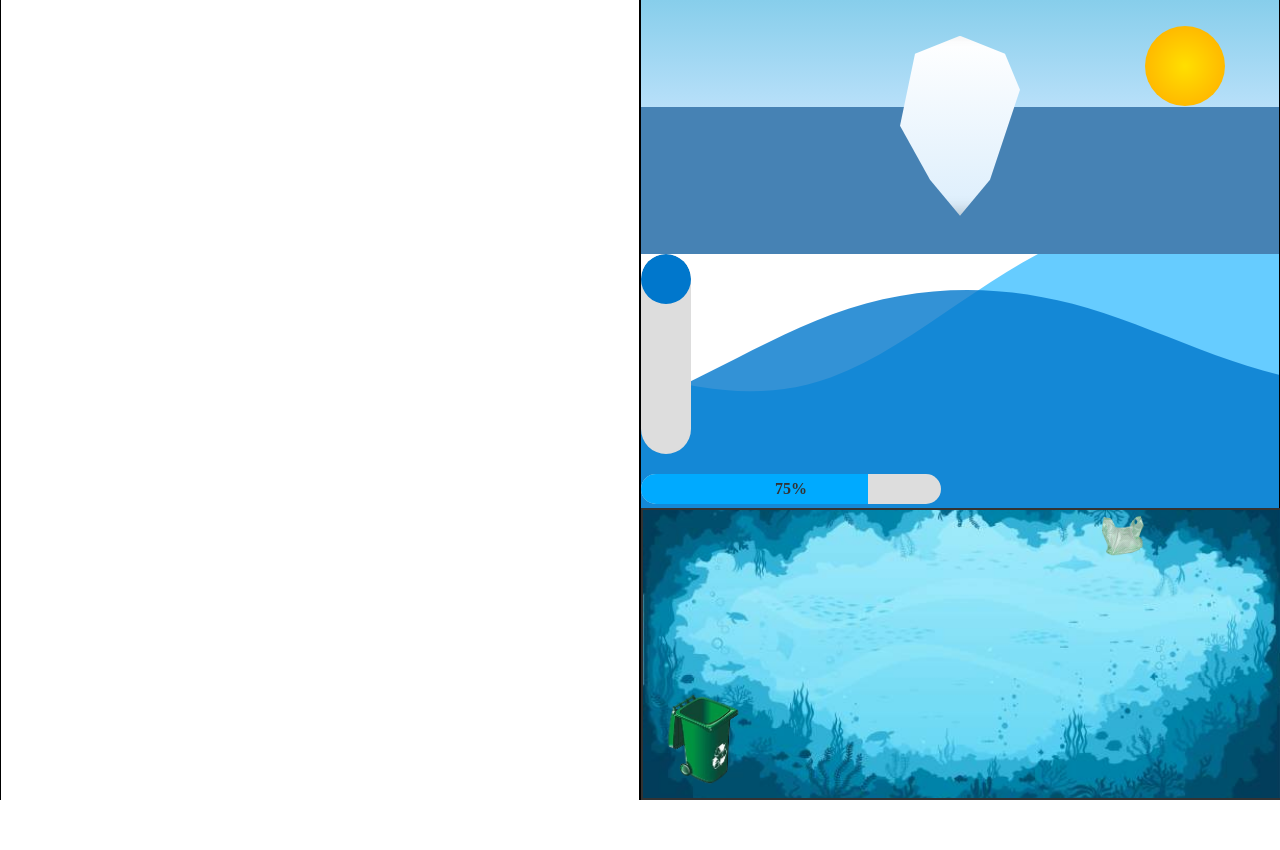
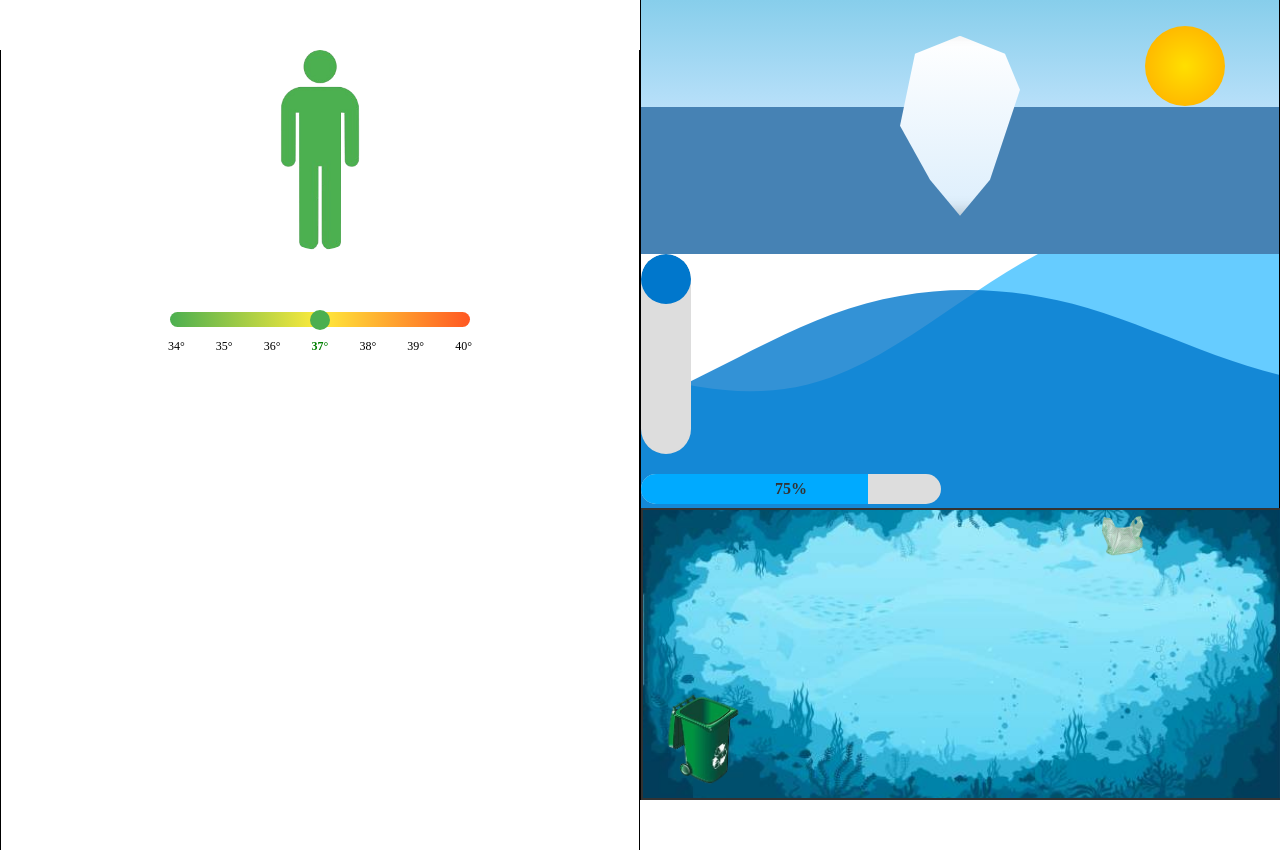
Before and after one commit to Fryzhen/NuitDeLinfo, a plain HTML site: page index.html in a window 1280 px wide. Before the commit the page ends 800 px from the top, so only its background shows below. Drawn offline with Linux system fonts and the light colour scheme.

Commit message:
Température corps (#2)
* Température corps

* Delete .idea directory

* Température corps

* Delete .idea directory

---------

Co-authored-by: Arthur Monfort <arthur.monfort@etu.umontpellier.fr>

```diff
--- a/css/corp.css
+++ b/css/corp.css
@@ -0,0 +1,73 @@
+/* Zone englobante */
+#corp {
+    display: flex;
+    flex-direction: column; /* Organisation verticale */
+    align-items: center;
+    margin-top: 50px;
+}
+
+/* Bonhomme */
+#corps_1 {
+    width: 100px;
+    height: 200px;
+    border-radius: 50px;
+    background-size: cover;
+    background-position: center;
+    background-repeat: no-repeat;
+    transition: background-color 1s ease;
+    margin-bottom: 40px; /* Espace avec la barre */
+    z-index: 2;
+}
+
+/* Conteneur de la barre */
+#temperatureContainer {
+    display: flex;
+    flex-direction: column;
+    align-items: center;
+    margin-top: 20px;
+}
+
+/* Barre de température */
+#temperatureBar {
+    width: 300px;
+    height: 15px;
+    border-radius: 10px;
+    background: linear-gradient(to right, #4CAF50, #FFEB3B, #FF5722); /* Dégradé */
+    -webkit-appearance: none;
+    appearance: none;
+    transition: background-color 0.3s ease;
+}
+
+/* Curseur de la barre */
+#temperatureBar::-webkit-slider-thumb {
+    -webkit-appearance: none;
+    appearance: none;
+    width: 20px;
+    height: 20px;
+    border-radius: 50%;
+    background: #4CAF50;
+    cursor: pointer;
+    transition: background-color 0.3s ease;
+}
+
+#temperatureBar::-moz-range-thumb {
+    width: 20px;
+    height: 20px;
+    border-radius: 50%;
+    background: #4CAF50;
+    cursor: pointer;
+}
+
+/* Labels de température */
+#temperatureLabels {
+    display: flex;
+    justify-content: space-between;
+    width: 100%;
+    font-size: 12px;
+    margin-top: 10px;
+}
+
+.ideal {
+    font-weight: bold;
+    color: green;
+}
--- a/index.html
+++ b/index.html
@@ -4,15 +4,29 @@
     <meta charset="UTF-8">
     <title>Title</title>
     <script src="js/corp.js" defer></script>
+    <script src="js/corps_1.js" defer></script>
     <script src="js/ocean.js" defer></script>
     <script src="js/ocean3.js" defer></script>
     <link rel="stylesheet" href="css/base.css">
+    <link rel="stylesheet" href="css/corp.css">
     <link rel="stylesheet" href="css/ocean.css">
 </head>
 <body>
-<div id="corp">
-
-</div>
+    <div id="corp">
+        <div id="corps_1"></div>
+        <div id="temperatureContainer">
+            <input type="range" id="temperatureBar" min="34" max="40" step="0.1" value="37">
+            <div id="temperatureLabels">
+                <span>34°</span>
+                <span>35°</span>
+                <span>36°</span>
+                <span class="ideal">37°</span>
+                <span>38°</span>
+                <span>39°</span>
+                <span>40°</span>
+            </div>
+        </div>
+    </div>
 
 <div id="ocean">
     <div class="glacier">
--- /dev/null
+++ b/js/corps_1.js
@@ -0,0 +1,46 @@
+document.addEventListener("DOMContentLoaded", () => {
+    const bonhomme = document.getElementById("corps_1");
+    const temperatureBar = document.getElementById("temperatureBar");
+
+    const images = {
+        red: "../images/bonhommerouge.png",
+        green: "../images/bonhommevert.png",
+        blue: "../images/bonhommebleu.png",
+    };
+
+    const changeBonhommeImage = (color) => {
+        bonhomme.style.backgroundImage = `url(${images[color]})`;
+        bonhomme.setAttribute("data-color", color);
+    };
+
+    let greenStartTime = null;
+
+    const checkGreenDuration = () => {
+        if (bonhomme.getAttribute("data-color") === "green" && greenStartTime) {
+            const timeInGreen = (Date.now() - greenStartTime) / 1000;
+            if (timeInGreen >= 5) {
+                const isRed = Math.random() < 0.5;
+                changeBonhommeImage(isRed ? "red" : "blue");
+                temperatureBar.value = isRed
+                    ? Math.random() * (40 - 37.5) + 37.5
+                    : Math.random() * (36.5 - 34) + 34;
+                greenStartTime = null;
+            }
+        }
+    };
+
+    setInterval(() => checkGreenDuration(), 500);
+
+    temperatureBar.addEventListener("input", () => {
+        const temp = parseFloat(temperatureBar.value);
+        if (temp === 37) {
+            if (!greenStartTime) greenStartTime = Date.now();
+            changeBonhommeImage("green");
+        } else {
+            greenStartTime = null;
+            changeBonhommeImage(temp < 37 ? "blue" : "red");
+        }
+    });
+
+    changeBonhommeImage("green");
+});
```
Also changed, not shown: images/bonhommebleu.png (added), images/bonhommerouge.png (added), images/bonhommevert.png (added).
